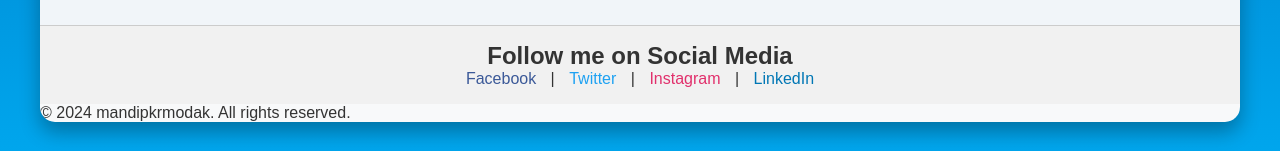
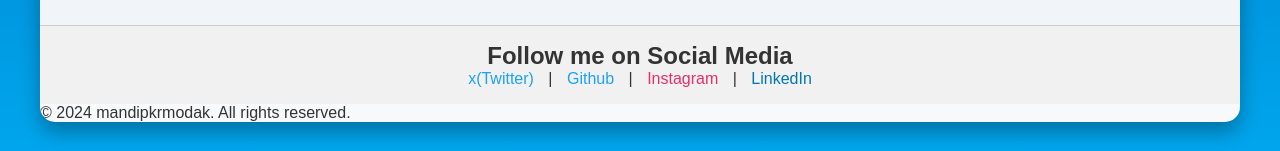
Before and after one commit to MandipkrModak/profile, a plain HTML site: page index.html in a window 1280 px wide. Shown: the part 1741-1892 px from the top of the page. Drawn offline with Linux system fonts and the light colour scheme.

Commit message:
Update index.html

```diff
--- a/index.html
+++ b/index.html
@@ -322,10 +322,11 @@
 <div class="social-media-section" style="text-align: center; padding: 1rem; background-color: #f1f1f1; border-top: 1px solid #ccc;">
     <h2>Follow me on Social Media</h2>
     <p>
-        <a href="https://www.facebook.com" target="_blank" style="margin: 0 10px; text-decoration: none; color: #3b5998;">Facebook</a> |
-        <a href="https://www.twitter.com" target="_blank" style="margin: 0 10px; text-decoration: none; color: #1da1f2;">Twitter</a> |
-        <a href="https://www.instagram.com" target="_blank" style="margin: 0 10px; text-decoration: none; color: #e1306c;">Instagram</a> |
-        <a href="https://www.linkedin.com" target="_blank" style="margin: 0 10px; text-decoration: none; color: #0077b5;">LinkedIn</a>
+
+        <a href="https://x.com/mandipkrmodak" target="_blank" style="margin: 0 10px; text-decoration: none; color: #1da1f2;">x(Twitter)</a> |
+        <a href="https://github.com/MandipkrModak" target="_blank" style="margin: 0 10px; text-decoration: none; color: #1da1f2;">Github</a> |
+        <a href="https://www.instagram.com/mandipkumarmodak/" target="_blank" style="margin: 0 10px; text-decoration: none; color: #e1306c;">Instagram</a> |
+        <a href="linkedin.com/in/mandip-kr-modak-015b48218" target="_blank" style="margin: 0 10px; text-decoration: none; color: #0077b5;">LinkedIn</a>
     </p>
 </div>
 
```
